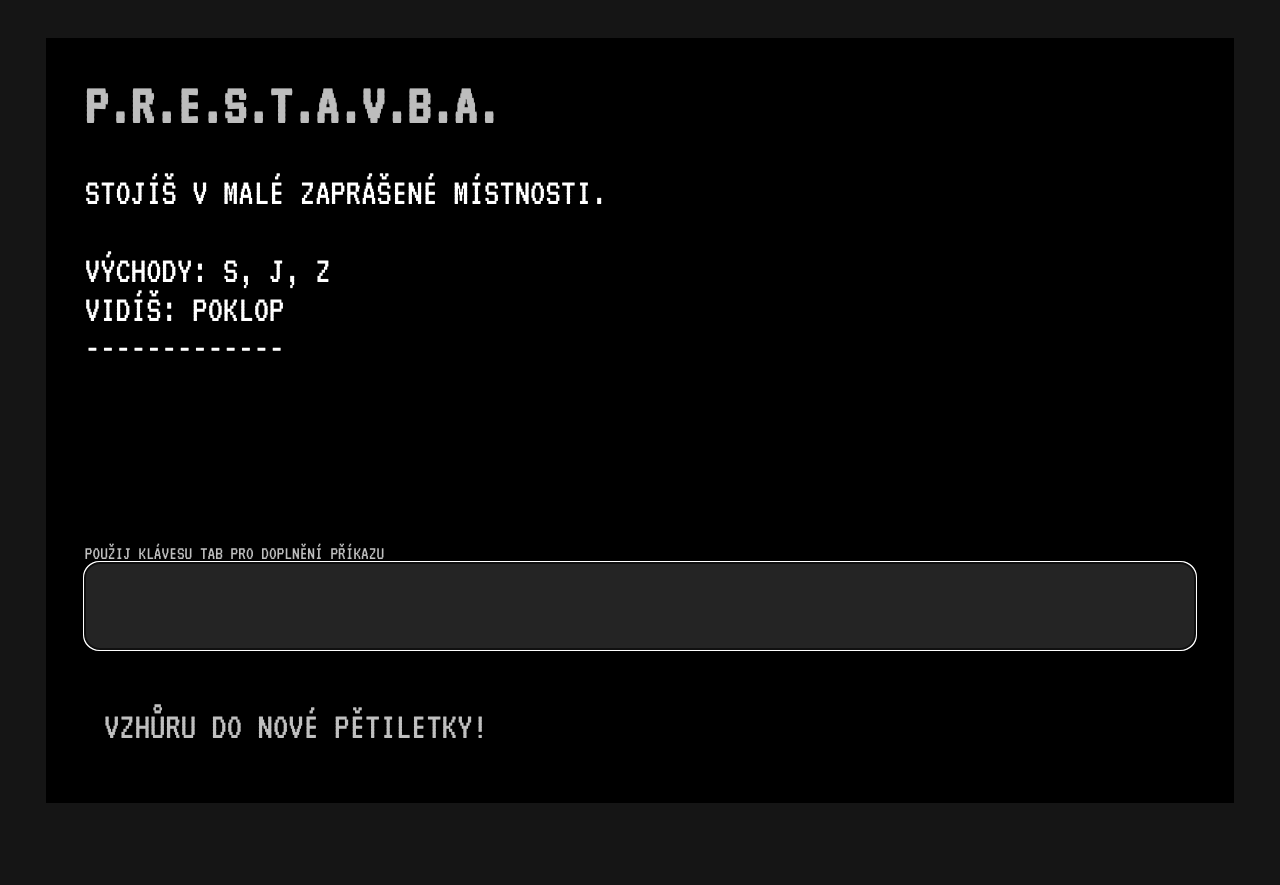
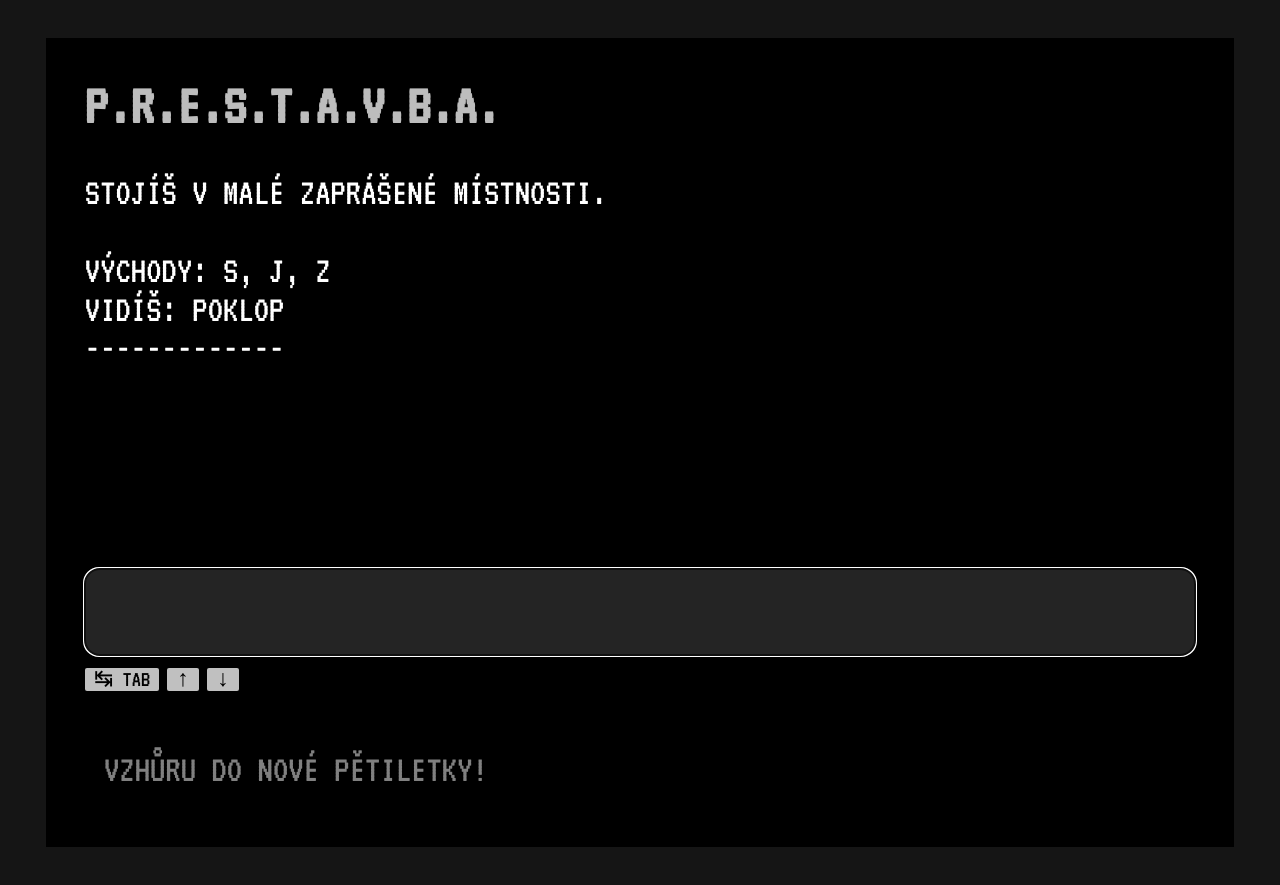
Before and after one commit to primitivedesigns/remakes89, a plain HTML site: page prestavba/index.html in a window 1280 px wide. Before the commit the page ends 842 px from the top, so only its background shows below. Drawn offline with Linux system fonts and the light colour scheme.

Commit message:
P.R.E.S.T.A.V.B.A. - minor UI tweaks

```diff
--- a/prestavba/index.html
+++ b/prestavba/index.html
@@ -42,7 +42,7 @@ h1 {
 	margin-top: 1em;
 	font-size: 2em;
 	padding: 0.5em;
-	color: silver;
+	color: gray;
 }
 
 #output div.command {
@@ -56,14 +56,21 @@ h1 {
 }
 
 #inputHelp {
-	color: silver;
+	color: gray;
+    font-size: 1.3em;
+}
+
+span.inputTip {
+	background-color: silver;
+	color: black;
+	border-radius: 2px;
+	font-size: 1.2em;
 }
 
 #input {
 	font-family: 'VT323', monospace;
 	text-transform: uppercase;
 	width: 100%;
-	/*background-color: #2b2b2b;*/
 	background-color: #242424;
 	border: none;
 	padding: 0.4em;
@@ -71,6 +78,7 @@ h1 {
 	color: white;
 	bottom: 0;
 	border-radius: 15px;
+	margin-bottom: 0.2em;
 }
 
 #game-container {
@@ -94,6 +102,12 @@ h1 {
             <div id="inputHelp"></div>
             <input id="input" autofocus
                 title="Použij klávesu TAB pro doplnění příkazu">
+            <span class="inputTip"
+                title="Speciální klávesa - doplň příkaz">&nbsp;&#8633;
+                TAB&nbsp;</span> <span class="inputTip"
+                title="Speciální klávesa - starší příkazy z historie">&nbsp;&uparrow;&nbsp;</span>
+            <span class="inputTip"
+                title="Speciální klávesa - novější příkazy z historie">&nbsp;&downarrow;&nbsp;</span>
             <div id="slogan"></div>
         </div>
     </div>
--- a/prestavba/prestavba.js
+++ b/prestavba/prestavba.js
@@ -28,7 +28,8 @@ const prestavba = {
         noLocationItems: "Nevidíš nic",
         locationExits: "Východy",
         unknownAction: "Bohužel... ale nezoufej, to je dialektika dějin!",
-        inputHelpTip: "Použij klávesu TAB pro doplnění příkazu"
+        inputHelpTip: '\xa0',
+        inputHelpPrefix: "Možnosti: ",
     },
     onStart: function() {
         printRandomSlogan();
```
